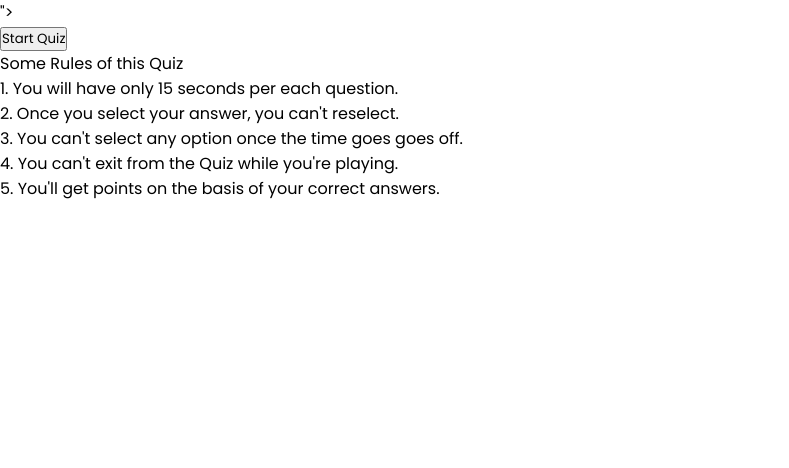
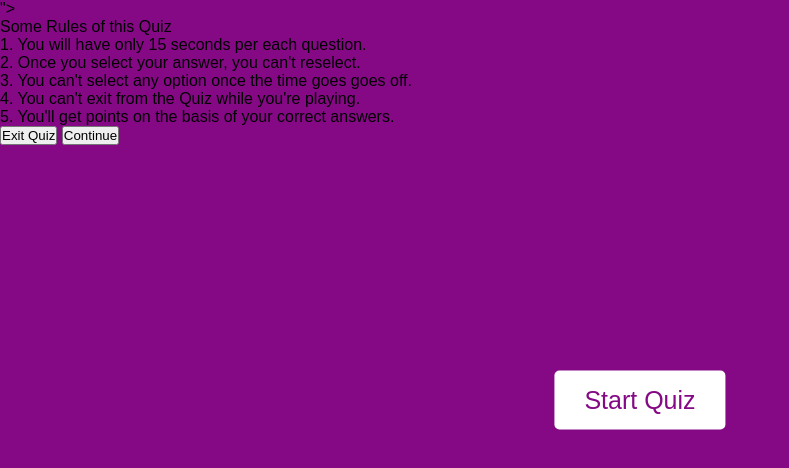
Before and after one commit to msheeq99/web-apis-codequiz, a plain HTML site: page index.html in a window 1280 px wide. Shown: the whole page, without its empty margins (0-789 px from the left). Drawn offline with Linux system fonts and the light colour scheme.

Commit message:
Styled the start button and added comments on the css

```diff
--- a/index.html
+++ b/index.html
@@ -23,6 +23,10 @@
           <div class="info">4. You can't exit from the Quiz while you're playing.</div>
           <div class="info">5. You'll get points on the basis of your correct answers.</div>
         </div>
+        <div class="buttons">
+            <button class="quit">Exit Quiz</button>
+            <button class="restart">Continue</button>
+        </div>
     </div>
 </body>
 </html>
--- a/style.css
+++ b/style.css
@@ -1,5 +1,13 @@
+/* Variables */
+:root {
+    --purple: rgb(133, 8, 133);
+    --white: #fff;
+}
+
 /* importing google fonts */
 @import url('https://fonts.googleapis.com/css2?family=Poppins:wght@100;200;300;400;500;600;700;800;900&family=Roboto+Condensed:wght@300&display=swap');
+
+
 
 *{
     padding: 0;
@@ -7,3 +15,29 @@
     box-sizing: border-box;
     font-family: 'Poppins', sans-serif;
 }
+
+body {
+    background: var(--purple);
+}
+
+.start-btn {
+    position: absolute;
+    top: 50%;
+    left: 50%;
+    transform: translate(-50%, -50%);
+}
+
+/* Start Quiz Button styling */
+.start-btn button {
+    font-size: 25px;
+    font-weight: 500;
+    color: var(--purple);
+    padding: 15px 30px;
+    outline: none;
+    border: none;
+    border-radius: 5px;
+    background: var(--white);
+    cursor: pointer;
+
+
+}
```
